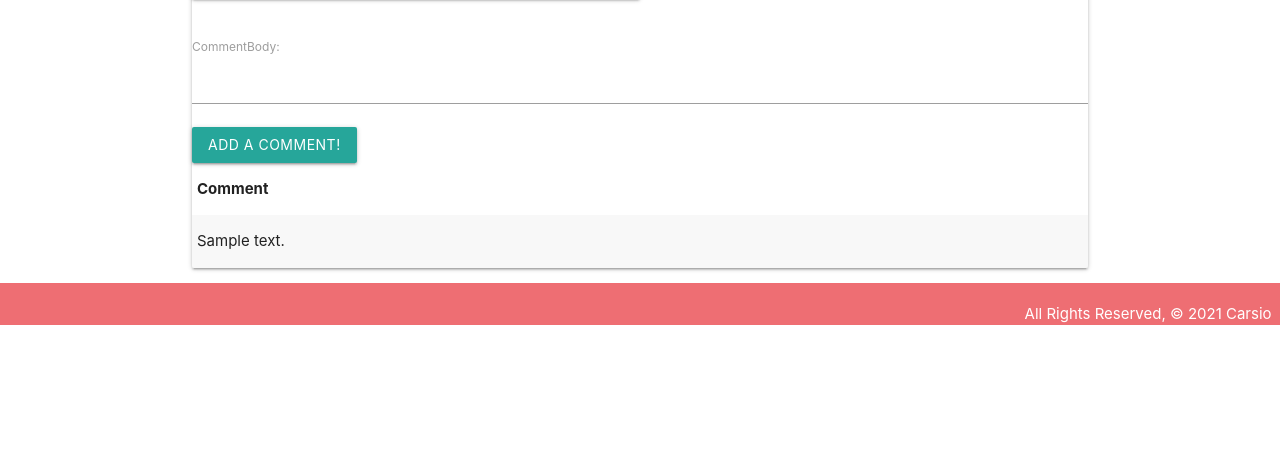
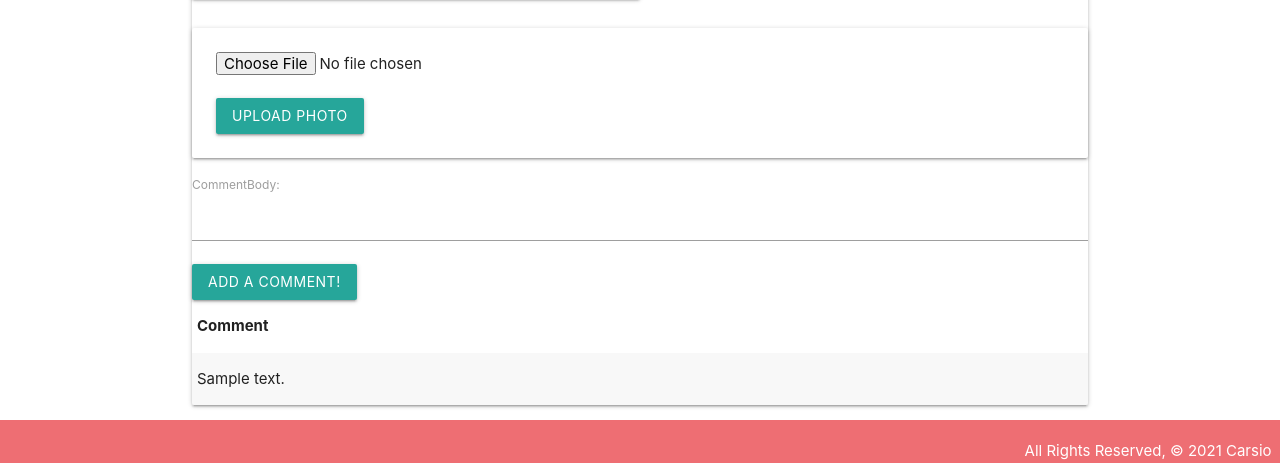
Before and after one commit to jcoles1155/carsio2, a Django app: page /cars/1/ in a window 1280 px wide. Shown: the part 813-1276 px from the top of the page. Before the commit the page ends 1138 px from the top, so only its background shows below. Run offline with Django 3.2, Linux system fonts and the light colour scheme; tables that the repository leaves empty hold one stand-in row (values such as "Sample post").

Commit message:
inlcuded file search

```diff
--- a/main_app/templates/cars/detail.html
+++ b/main_app/templates/cars/detail.html
@@ -20,7 +20,17 @@
   {% empty %}
   <div class="card-panel teal-text center-align">No Photos Uploaded</div>
   {% endfor %}
-
+  <form
+    action="{% url 'add_photo' car.id %}"
+    enctype="multipart/form-data"
+    method="POST"
+    class="card-panel"
+  >
+    {% csrf_token %}
+    <input type="file" name="photo-file" />
+    <br /><br />
+    <input type="submit" class="btn" value="Upload Photo" />
+  </form>
   <div class="col s6">
     <form action="{% url 'add_comment' car.id %}" method="post">
       {% csrf_token %} {{ comment_form.as_p }}
```
